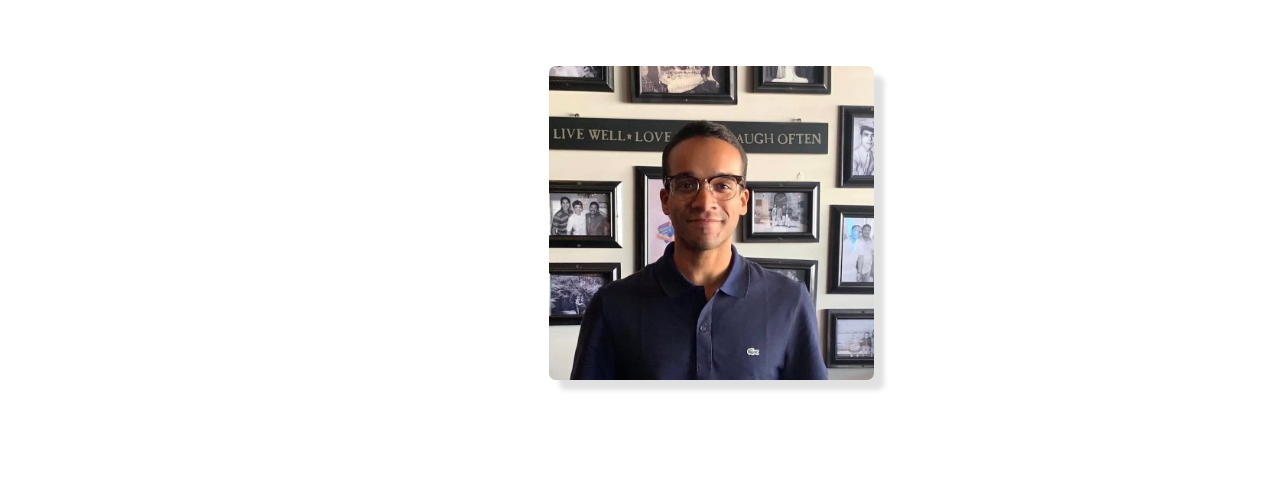
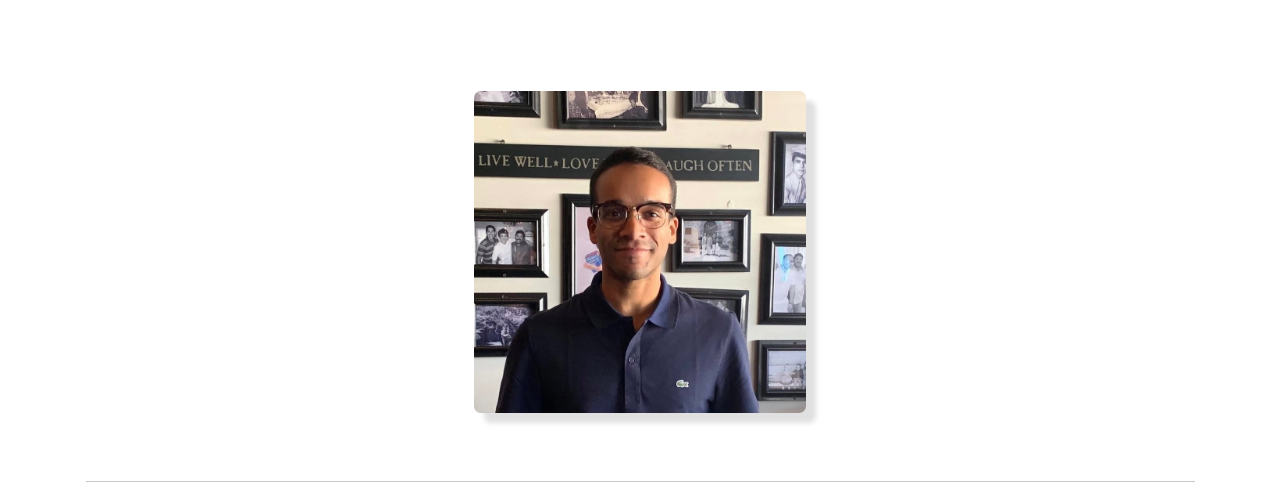
Before and after one commit to wmonsalv/Personal_website_v.10, a plain HTML site: page index.html in a window 1280 px wide. Shown: the part 284-781 px from the top of the page. Drawn offline with nearby package versions, Linux system fonts and the light colour scheme.

Commit message:
improved image sizing issue

```diff
--- a/css/stylesheet.css
+++ b/css/stylesheet.css
@@ -16,6 +16,7 @@ html,body {
     font-size: 3.5em;
     color: black;
     text-align: center;
+    position:relative;
   }
 
 
@@ -25,8 +26,8 @@ html,body {
   }
 
 #profile_pic{
-    position:relative;
-    max-height:400px;
+    position:flex;
+    max-height:60%px;
     top: 150px;
     left: 450px;
     width:30%;
@@ -45,7 +46,7 @@ html,body {
 }
 
 .second_part{
-  margin-top:250px;
+  margin-top:50px;
 }
 
 .third_part{
@@ -79,3 +80,15 @@ p{
   background-color:black;
   width: 15%;
 }
+
+.beginning{
+  position: relative;
+}
+
+.one{
+  padding-top: 175px;
+}
+
+.text-center{
+  text-align: center;
+}
--- a/index.html
+++ b/index.html
@@ -37,6 +37,7 @@
         </div>
       </nav>
 
+      <section class="beginning">
       <div class="container">
         <div class="row">
           <div class="col">
@@ -53,8 +54,9 @@
             </section>
             <script src="https://cdn.jsdelivr.net/npm/bootstrap@5.2.0-beta1/dist/js/bootstrap.bundle.min.js" integrity="sha384-pprn3073KE6tl6bjs2QrFaJGz5/SUsLqktiwsUTF55Jfv3qYSDhgCecCxMW52nD2" crossorigin="anonymous"></script>
           </div>
+        </section>
 
-          <section class="profile">
+         <!-- <section class="profile">
           <div class="container">
             <div class="row">
               <div class="col">
@@ -62,7 +64,19 @@
                 </div>
             </div>
           </div>
-        </section>
+        </section> -->
+
+        <section class="one">
+        <div class="container">
+          <div class="row">
+            <div class="col">
+              <div class="text-center">
+                <img id="profile_pic" class="rounded mx-auto d-block" src="images/profile.jpg"  alt="profile picture of william">
+              </div>
+            </div>
+          </div>
+        </div>
+      </section>
 
         <section class="second_part">
 
```
